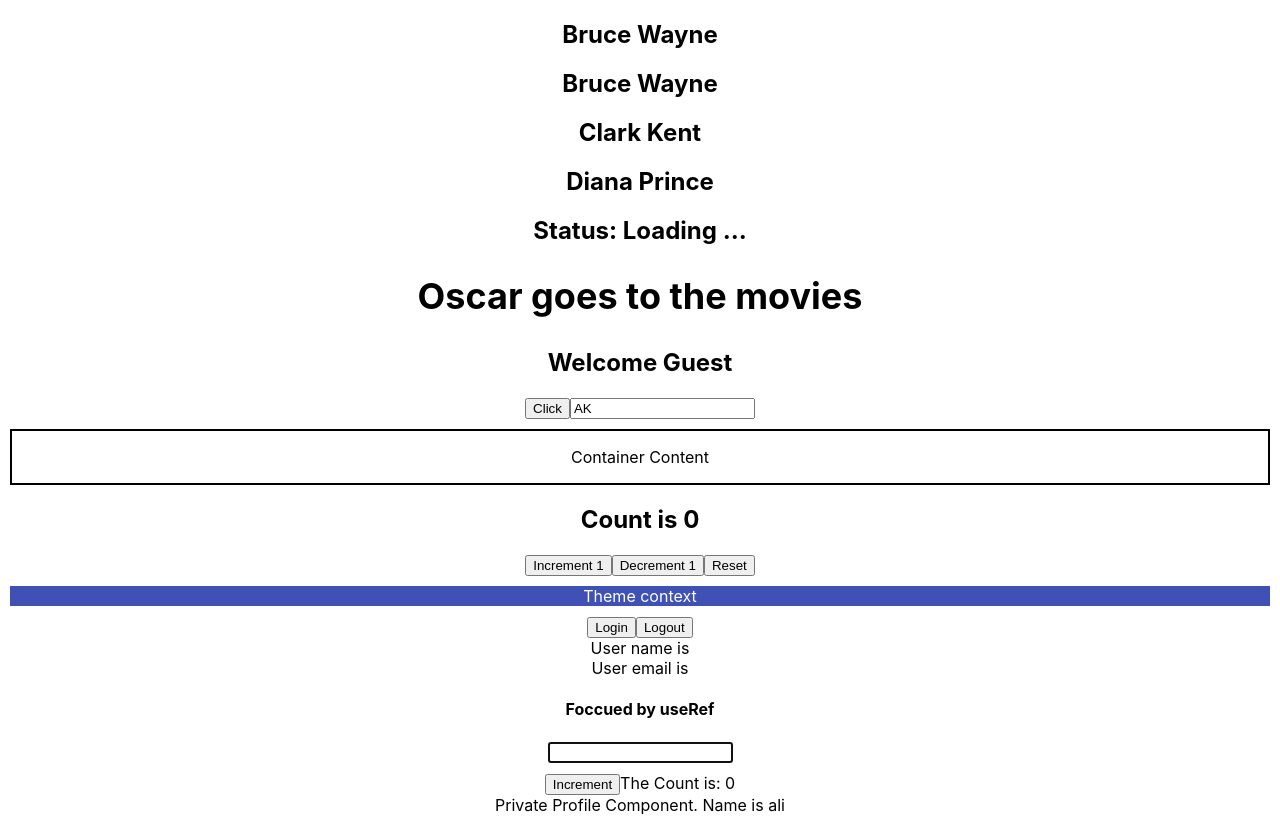
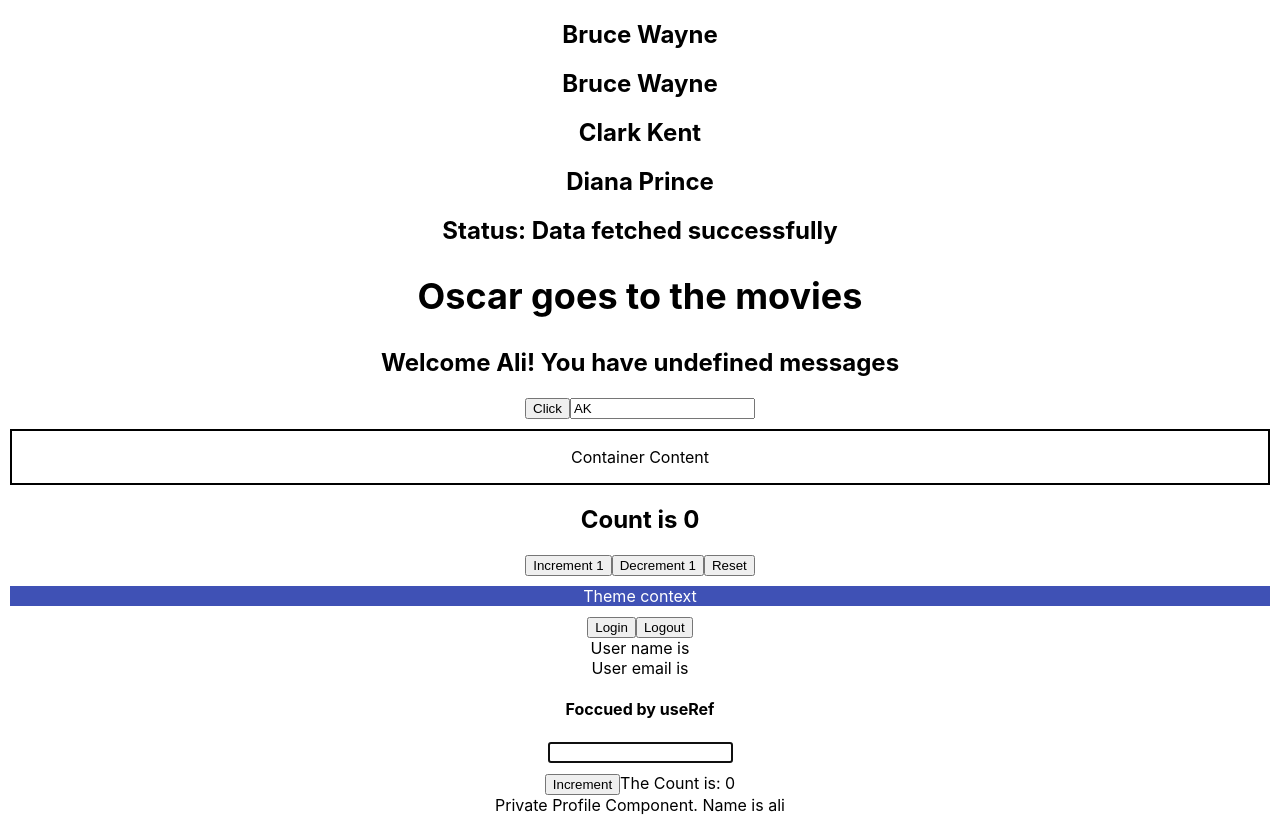
Before and after one commit to sameetghouri/React-Typescript, a React (Create React App) app: page / in a window 1280 px wide. Shown: the top 817 px of the page. Built offline with nearby package versions, Linux system fonts and the light colour scheme.

Commit message:
modified

```diff
--- a/src/App.tsx
+++ b/src/App.tsx
@@ -50,10 +50,10 @@ function App() {
     <div className="App">
       <Person nam={personNam}/>
       <Personlist nam={namlist}/>
-      <Status status='loading'/>
+      <Status status='success'/>
 
       <Oscar><Heading>Oscar goes to the movies</Heading></Oscar>
-      <Greet nam='Ali' isloggedIn={false}/>
+      <Greet nam='Ali' isloggedIn={true}/>
 
       <Button handleClick={(event,id)=>{
         console.log('button clicked',event,id )
--- a/src/components/Greet.tsx
+++ b/src/components/Greet.tsx
@@ -4,12 +4,12 @@ type greetprops = {
     isloggedIn: boolean
 }
 export const Greet =(props:greetprops)=>{
-    const {messagecount = 0} = props //if no value is passed then messagecount will default to 0
+    const { messagecount = 0 } = props //if no value is passed then messagecount will default to 0
     return (
         <div>
         <h2>
             {props.isloggedIn
-            ?  `Welcome ${props.nam}! You have ${props.messagecount} unread messages`
+            ?  `Welcome ${props.nam}! You have ${props.messagecount} messages`
             :  'Welcome Guest '}
         </h2>
         </div>
```
Also changed, not shown: src/components/ref/MutableRef.tsx (line endings or trailing spaces).
